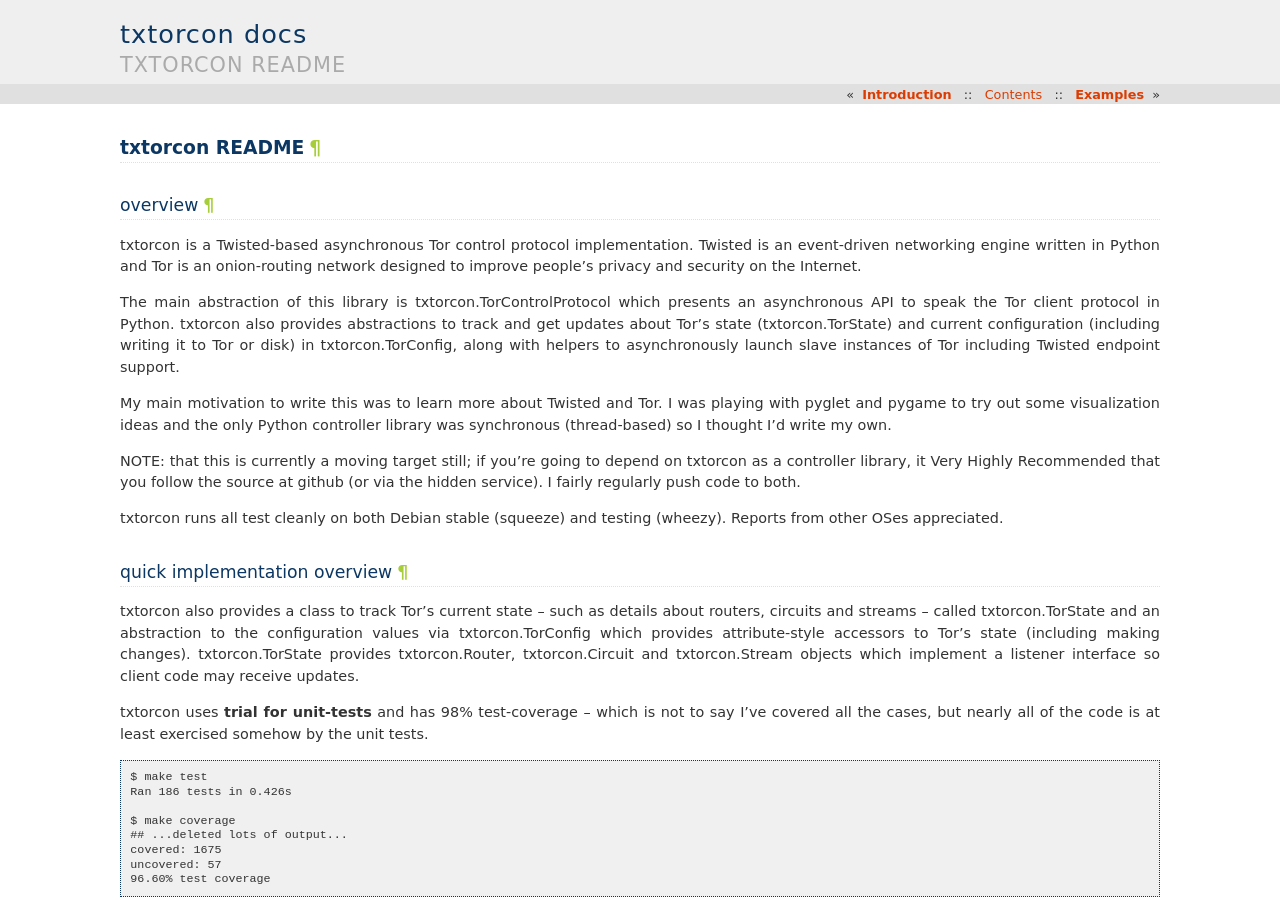
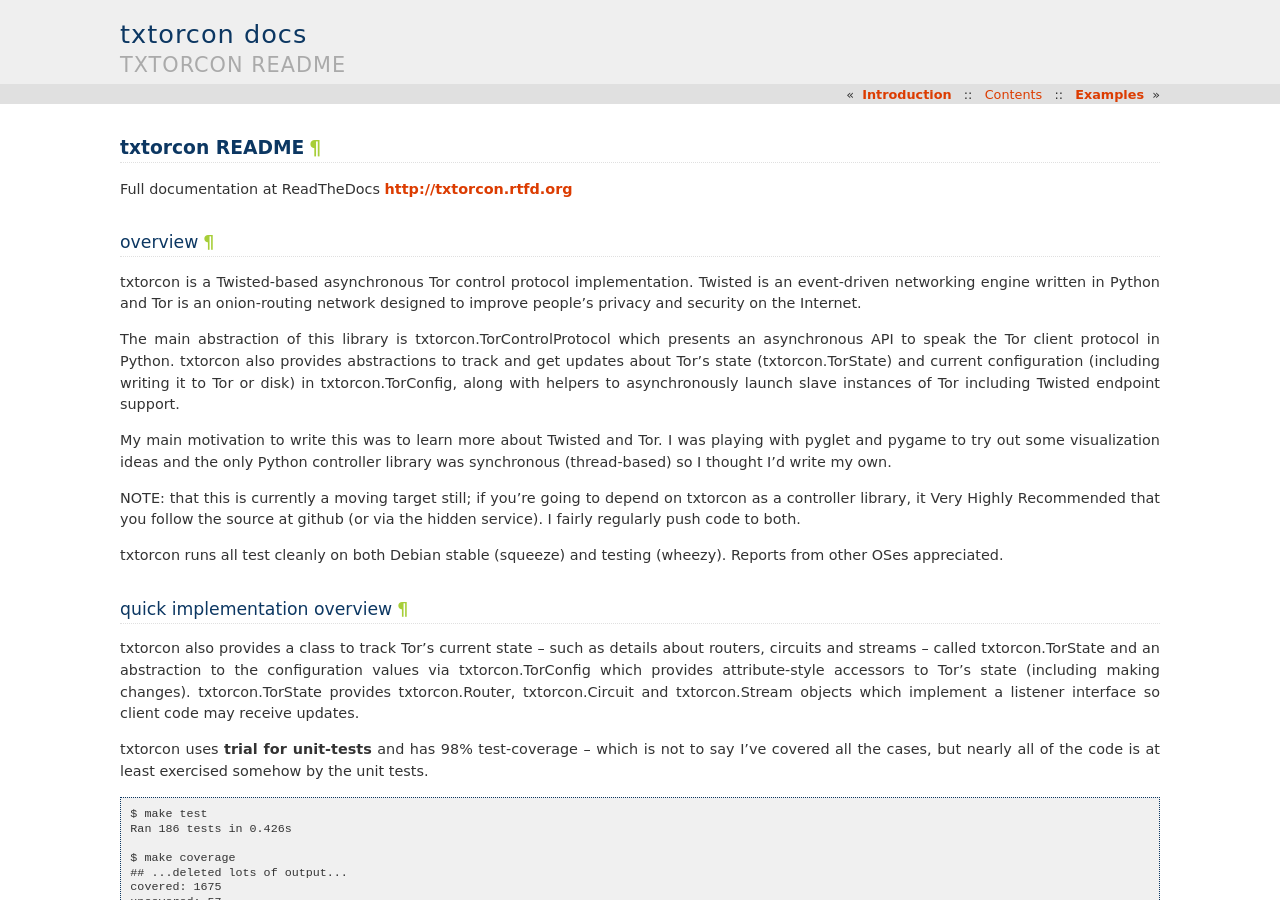
Before and after one commit to meejah/txtorcon, a Sphinx documentation site: the page built from docs/README.rst, in a window 1280 px wide and 900 px high. Built offline with Sphinx 7.4.7, drawn with Linux system fonts in a browser that asks for light colours.

Commit message:
put RTD URL at top of README

```diff
--- a/docs/README.rst
+++ b/docs/README.rst
@@ -1,5 +1,7 @@
 txtorcon README
 ===============
+
+Full documentation at ReadTheDocs http://txtorcon.rtfd.org
 
 overview
 --------
```
Also changed, not shown: 1 other file.
